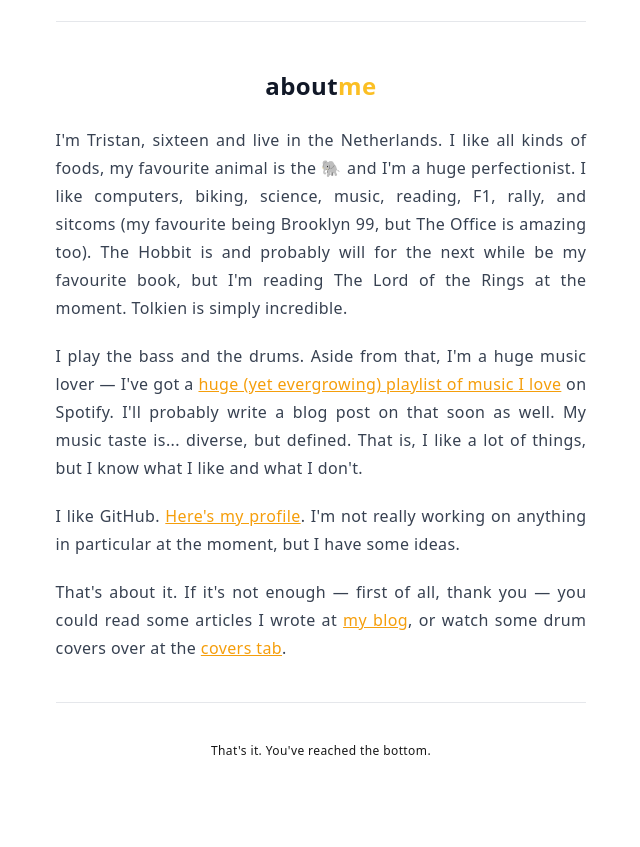
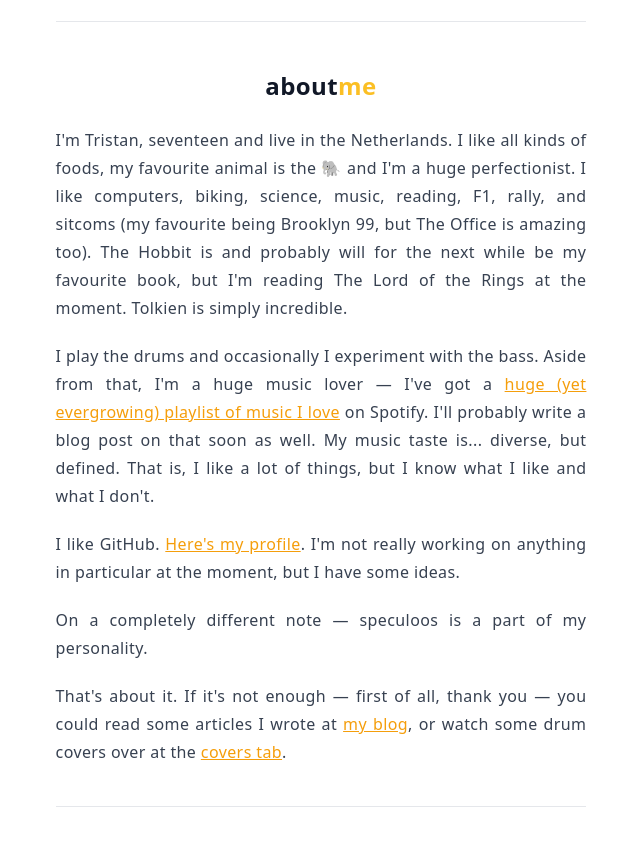
Before and after one commit to tristanlukens/old.tristanlukens.com, a SvelteKit app: page / in a window 1280 px wide. Shown: the part 580-1427 px from the top of the page, without its empty margins (319-959 px from the left). Before the commit the page ends 1403 px from the top, so only its background shows below. Built offline with nearby package versions, Linux system fonts and the light colour scheme.

Commit message:
edited the home page text

```diff
--- a/src/routes/+page.svelte
+++ b/src/routes/+page.svelte
@@ -10,11 +10,13 @@
 
 ## about<span class="text-amber-400">me</span>
 
-I'm Tristan, sixteen and live in the Netherlands. I like all kinds of foods, my favourite animal is the 🐘 and I'm a huge perfectionist. I like computers, biking, science, music, reading, F1, rally, and sitcoms (my favourite being Brooklyn 99, but The Office is amazing too). The Hobbit is and probably will for the next while be my favourite book, but I'm reading The Lord of the Rings at the moment. Tolkien is simply incredible.
+I'm Tristan, seventeen and live in the Netherlands. I like all kinds of foods, my favourite animal is the 🐘 and I'm a huge perfectionist. I like computers, biking, science, music, reading, F1, rally, and sitcoms (my favourite being Brooklyn 99, but The Office is amazing too). The Hobbit is and probably will for the next while be my favourite book, but I'm reading The Lord of the Rings at the moment. Tolkien is simply incredible.
 
-I play the bass and the drums. Aside from that, I'm a huge music lover — I've got a [huge (yet evergrowing) playlist of music I love](https://open.spotify.com/playlist/7MKHIXzTUI1g0hT0nAs671?si=fb9331480d89486f) on Spotify. I'll probably write a blog post on that soon as well. My music taste is... diverse, but defined. That is, I like a lot of things, but I know what I like and what I don't.
+I play the drums and occasionally I experiment with the bass. Aside from that, I'm a huge music lover — I've got a [huge (yet evergrowing) playlist of music I love](https://open.spotify.com/playlist/7MKHIXzTUI1g0hT0nAs671?si=fb9331480d89486f) on Spotify. I'll probably write a blog post on that soon as well. My music taste is... diverse, but defined. That is, I like a lot of things, but I know what I like and what I don't.
 
 I like GitHub. [Here's my profile](https://github.com/tristanlukens). I'm not really working on anything in particular at the moment, but I have some ideas.
+
+On a completely different note — speculoos is a part of my personality.
 
 That's about it. If it's not enough — first of all, thank you — you could read some articles I wrote at [my blog](/blog), or watch some drum covers over at the [covers tab](/covers).
 `;
```
